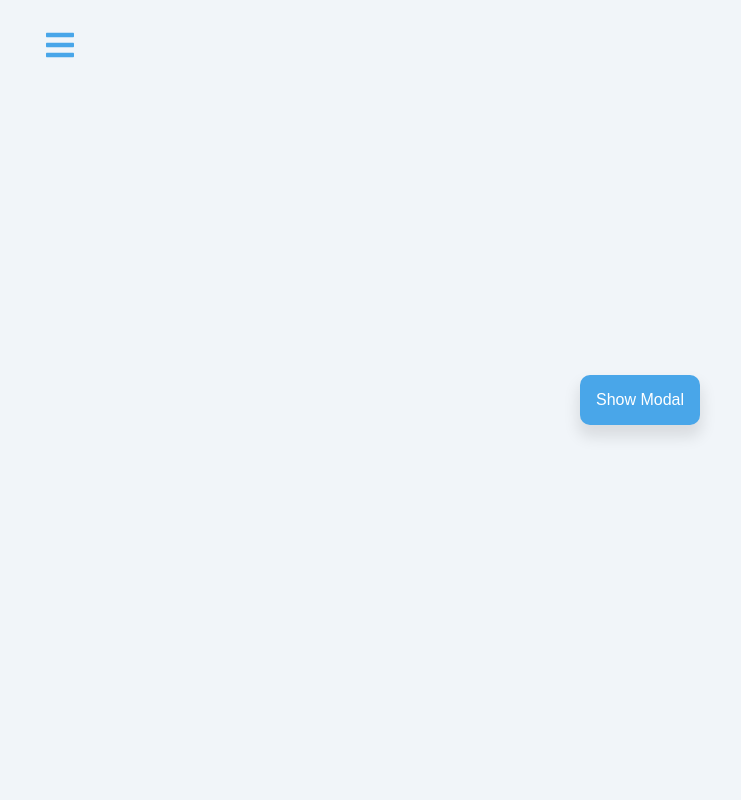
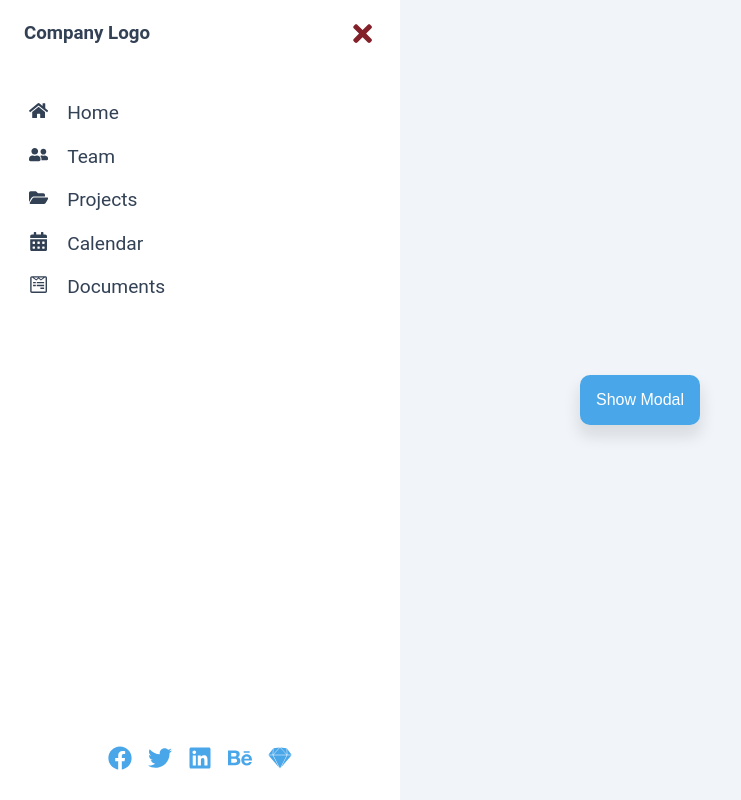
Before and after one commit to ada-ip/react-modal-sidebar, a React (Vite) app: page / in a window 1280 px wide. Shown: the whole page, without its empty margins (0-741 px from the left). Built offline with nearby package versions, Linux system fonts and the light colour scheme.

Commit message:
Add Sidebar component with styles

```diff
--- a/src/App.jsx
+++ b/src/App.jsx
@@ -1,12 +1,12 @@
 import Hero from "./components/Hero";
 import Navbar from "./components/Navbar";
+import Sidebar from "./components/Sidebar";
 
 function App() {
 	return (
 		<>
-			<header>
-				<Navbar />
-			</header>
+			<Navbar />
+			<Sidebar />
 			<main>
 				<Hero />
 			</main>
--- a/src/components/Modal.jsx
+++ b/src/components/Modal.jsx
@@ -8,7 +8,9 @@ const Modal = () => {
 		<div className={`modal-ext-container${isModalOpen ? "" : " hidden"}`}>
 			<div className="modal-container">
 				<h3 className="modal-title">Modal Content</h3>
-				<FaTimes className="close-modal-btn" onClick={closeModal} />
+				<button type="button" className="close-btn close-modal-btn" onClick={closeModal}>
+					<FaTimes />
+				</button>
 			</div>
 		</div>
 	);
--- /dev/null
+++ b/src/components/Sidebar.jsx
@@ -0,0 +1,23 @@
+import SidebarHeader from "./SidebarHeader";
+import SidebarLink from "./SidebarLink";
+import SidebarSubmenuLink from "./SidebarSubmenuLink";
+import { links, social } from "../data";
+
+const Sidebar = () => {
+	return (
+		<aside className="sidebar">
+			<SidebarHeader />
+			<ul className="sidebar-links">
+				{links.map((link) => (
+					<SidebarLink key={`links${link.id}`} {...link} />
+				))}
+			</ul>
+			<ul className="sidebar-submenu">
+				{social.map((item) => (
+					<SidebarSubmenuLink key={`socials${item.id}`} {...item} />
+				))}
+			</ul>
+		</aside>
+	);
+};
+export default Sidebar;
--- /dev/null
+++ b/src/components/SidebarHeader.jsx
@@ -0,0 +1,13 @@
+import { FaTimes } from "react-icons/fa";
+
+const SidebarHeader = () => {
+	return (
+		<header className="sidebar-header">
+			<h3>Company Logo</h3>
+			<button type="button" className="close-btn sidebar-close-btn">
+				<FaTimes />
+			</button>
+		</header>
+	);
+};
+export default SidebarHeader;
--- /dev/null
+++ b/src/components/SidebarLink.jsx
@@ -0,0 +1,11 @@
+const SidebarLink = ({ url, text, icon }) => {
+	return (
+		<li>
+			<a href={url} className="sidebar-link">
+				<span>{icon}</span>
+				<span>{text}</span>
+			</a>
+		</li>
+	);
+};
+export default SidebarLink;
--- /dev/null
+++ b/src/components/SidebarSubmenuLink.jsx
@@ -0,0 +1,10 @@
+const SidebarSubmenuLink = ({ url, icon }) => {
+	return (
+		<li>
+			<a href={url} className="sidebar-submenu-link">
+				{icon}
+			</a>
+		</li>
+	);
+};
+export default SidebarSubmenuLink;
--- a/src/data.jsx
+++ b/src/data.jsx
@@ -46,7 +46,7 @@ export const links = [
 export const social = [
 	{
 		id: 1,
-		url: "https://www.twitter.com",
+		url: "https://www.facebook.com",
 		icon: <FaFacebook />
 	},
 	{
@@ -56,17 +56,17 @@ export const social = [
 	},
 	{
 		id: 3,
-		url: "https://www.twitter.com",
+		url: "https://www.linkedin.com",
 		icon: <FaLinkedin />
 	},
 	{
 		id: 4,
-		url: "https://www.twitter.com",
+		url: "https://www.behance.com",
 		icon: <FaBehance />
 	},
 	{
 		id: 5,
-		url: "https://www.twitter.com",
+		url: "https://www.sketch.com",
 		icon: <FaSketch />
 	}
 ];
--- a/src/index.css
+++ b/src/index.css
@@ -11,6 +11,7 @@
 	--accent-color: #49a6e9;
 	--white-color: #ffffff;
 	--text-color: #0f172a;
+	--light-text-color: #334155;
 	--danger: #842029;
 }
 
@@ -22,10 +23,6 @@
 	font-family: "Roboto", sans-serif;
 	display: grid;
 	place-items: center;
-}
-
-header {
-	position: fixed;
 }
 
 .navbar {
@@ -83,13 +80,18 @@ header {
 	font-size: 1.7rem;
 }
 
+.close-btn {
+	background-color: var(--white-color);
+	border: none;
+	color: var(--danger);
+	font-size: 1.7rem;
+	cursor: pointer;
+}
+
 .close-modal-btn {
 	position: absolute;
 	top: 1.5rem;
 	right: 1.5rem;
-	color: var(--danger);
-	font-size: 1.7rem;
-	cursor: pointer;
 }
 
 .hidden {
@@ -97,3 +99,55 @@ header {
 	opacity: 0;
 	transition: all 0.5s;
 }
+
+.sidebar {
+	position: absolute;
+	inset: 0;
+	width: min(100%, 400px);
+	background-color: var(--white-color);
+	color: var(--light-text-color);
+}
+
+.sidebar-header {
+	padding: 1rem 1.5rem;
+	display: flex;
+	justify-content: space-between;
+	align-items: center;
+}
+
+.sidebar-close-btn {
+	position: relative;
+	top: 4px;
+}
+
+.sidebar-links {
+	padding-top: 1.6rem;
+	list-style: none;
+}
+
+.sidebar-link {
+	display: inline-block;
+	padding: 0.5em 1.5em;
+	text-decoration: none;
+	color: var(--light-text-color);
+	text-transform: capitalize;
+	font-size: 1.2rem;
+	display: flex;
+	gap: 1em;
+}
+
+.sidebar-submenu {
+	position: absolute;
+	inset: auto 0 0 0;
+	padding-bottom: 1.5rem;
+	list-style: none;
+	display: flex;
+	flex-wrap: wrap;
+	justify-content: center;
+	gap: 1rem;
+}
+
+.sidebar-submenu-link {
+	color: var(--accent-color);
+	font-size: 1.5rem;
+}
```
